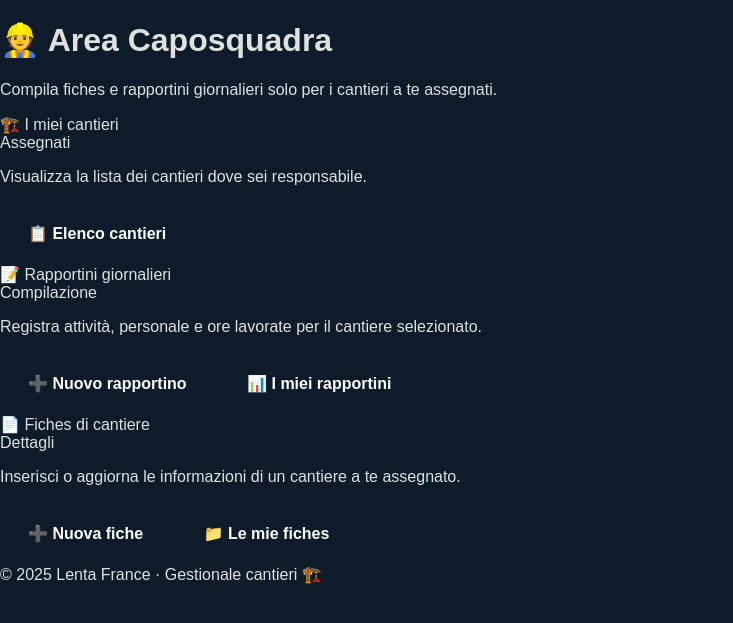
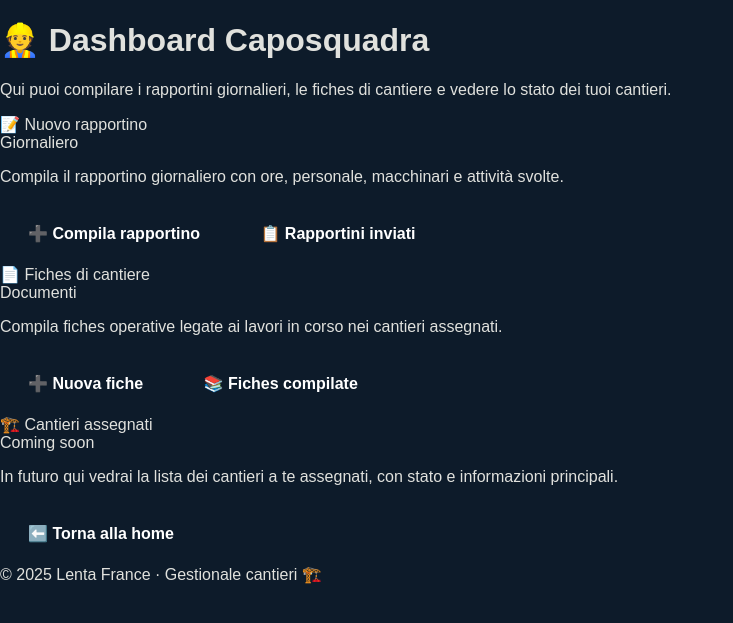
Before and after one commit to FL-1999/lenta-france-gestionale, a FastAPI app: template templates/capo/home_capo.html in a window 1280 px wide. Shown: the part 74-697 px from the top of the page, without its empty margins (0-733 px from the left). Run offline with FastAPI, Linux system fonts and the light colour scheme; the template is opened without the code that fills it, so the values that code supplies are empty.

Commit message:
Update home_capo.html

```diff
--- a/templates/capo/home_capo.html
+++ b/templates/capo/home_capo.html
@@ -1,42 +1,30 @@
 {% extends "shared/base.html" %}
 
-{% block title %}Area Caposquadra – Lenta France{% endblock %}
+{% block title %}Dashboard Caposquadra – Lenta France{% endblock %}
 
 {% block content %}
 <div class="page-header">
-    <h1 class="page-title">👷 Area Caposquadra</h1>
+    <h1 class="page-title">👷 Dashboard Caposquadra</h1>
     <p class="page-subtitle">
-        Compila fiches e rapportini giornalieri solo per i cantieri a te assegnati.
+        Qui puoi compilare i rapportini giornalieri, le fiches di cantiere
+        e vedere lo stato dei tuoi cantieri.
     </p>
 </div>
 
 <div class="dashboard-grid">
-
-    <!-- Cantieri assegnati -->
+    <!-- Rapportino giornaliero -->
     <section class="card">
         <div class="card-header">
-            <div class="card-title">🏗️ I miei cantieri</div>
-            <span class="card-badge">Assegnati</span>
+            <div class="card-title">📝 Nuovo rapportino</div>
+            <span class="card-badge">Giornaliero</span>
         </div>
         <div class="card-body">
-            <p>Visualizza la lista dei cantieri dove sei responsabile.</p>
+            <p>
+                Compila il rapportino giornaliero con ore, personale, macchinari e attività svolte.
+            </p>
             <div class="button-row">
-                <a href="/capo/cantieri" class="btn btn-secondary">📋 Elenco cantieri</a>
-            </div>
-        </div>
-    </section>
-
-    <!-- Rapportini -->
-    <section class="card">
-        <div class="card-header">
-            <div class="card-title">📝 Rapportini giornalieri</div>
-            <span class="card-badge">Compilazione</span>
-        </div>
-        <div class="card-body">
-            <p>Registra attività, personale e ore lavorate per il cantiere selezionato.</p>
-            <div class="button-row">
-                <a href="/capo/rapportini/nuovo" class="btn btn-primary">➕ Nuovo rapportino</a>
-                <a href="/capo/rapportini" class="btn btn-secondary">📊 I miei rapportini</a>
+                <a href="/capo/rapportini/nuovo" class="btn btn-primary">➕ Compila rapportino</a>
+                <a href="/capo/rapportini" class="btn btn-secondary">📋 Rapportini inviati</a>
             </div>
         </div>
     </section>
@@ -45,16 +33,33 @@
     <section class="card">
         <div class="card-header">
             <div class="card-title">📄 Fiches di cantiere</div>
-            <span class="card-badge">Dettagli</span>
+            <span class="card-badge">Documenti</span>
         </div>
         <div class="card-body">
-            <p>Inserisci o aggiorna le informazioni di un cantiere a te assegnato.</p>
+            <p>
+                Compila fiches operative legate ai lavori in corso nei cantieri assegnati.
+            </p>
             <div class="button-row">
                 <a href="/capo/fiches/nuova" class="btn btn-primary">➕ Nuova fiche</a>
-                <a href="/capo/fiches" class="btn btn-secondary">📁 Le mie fiches</a>
+                <a href="/capo/fiches" class="btn btn-secondary">📚 Fiches compilate</a>
             </div>
         </div>
     </section>
 
+    <!-- Cantieri assegnati (placeholder) -->
+    <section class="card">
+        <div class="card-header">
+            <div class="card-title">🏗️ Cantieri assegnati</div>
+            <span class="card-badge">Coming soon</span>
+        </div>
+        <div class="card-body">
+            <p>
+                In futuro qui vedrai la lista dei cantieri a te assegnati, con stato e informazioni principali.
+            </p>
+            <div class="button-row">
+                <a href="/" class="btn btn-secondary">⬅️ Torna alla home</a>
+            </div>
+        </div>
+    </section>
 </div>
 {% endblock %}
```
